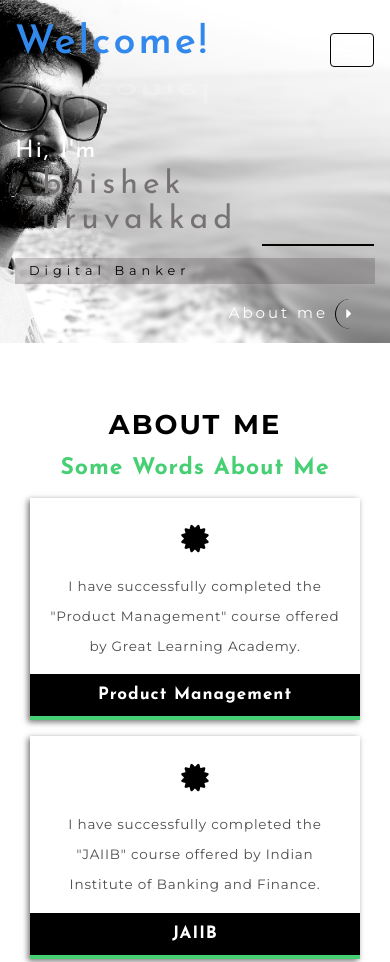
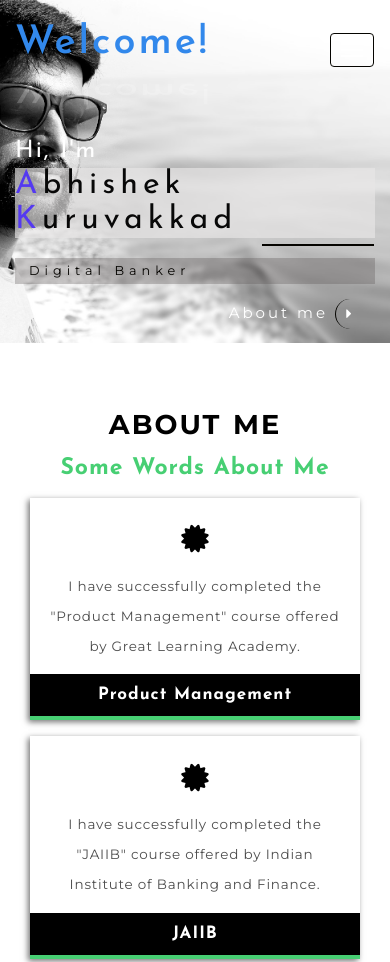
Before and after one commit to Kuruvakkad/Personal_website, a plain HTML site: page index.html in a window 390 px wide. Shown: the top 962 px of the page. Drawn offline with Linux system fonts and the light colour scheme.

Commit message:
added bg for mobile view of myname

```diff
--- a/css/style.css
+++ b/css/style.css
@@ -153,7 +153,7 @@ header {
 	font-size: 3em;
 	letter-spacing: 8px;
 	font-weight: 500;
-	color: #767272;
+	color: #080808;
 	position: relative;
 	margin: 0.2em 0 0.6em;
 }
@@ -169,7 +169,8 @@ header {
 }
 
 .banner-text-w3-agileits h2 span {
-	color: #050400;
+	color: #5439f1;
+
 }
 
 .banner-text-w3-agileits p {
@@ -1837,6 +1838,7 @@ h3.subheading-agileits-w3layouts {
 	.banner-text-w3-agileits h2 {
 		font-size: 2em;
 		letter-spacing: 5px;
+		background-color: #e9e7e7a8;
 	}
 	.banner-text-w3-agileits h2:after {
 		width: 112px
```
